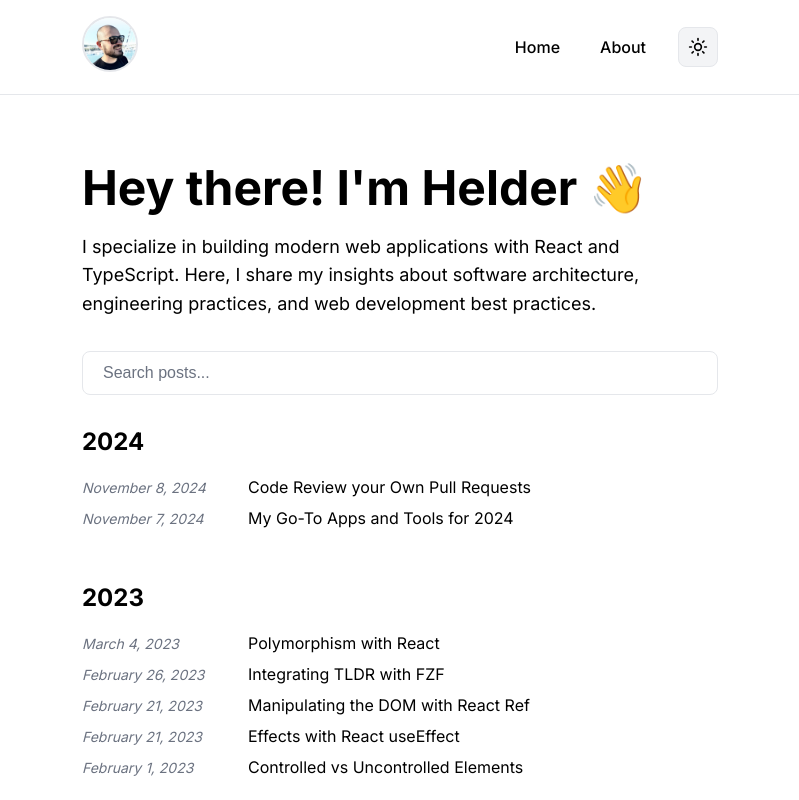
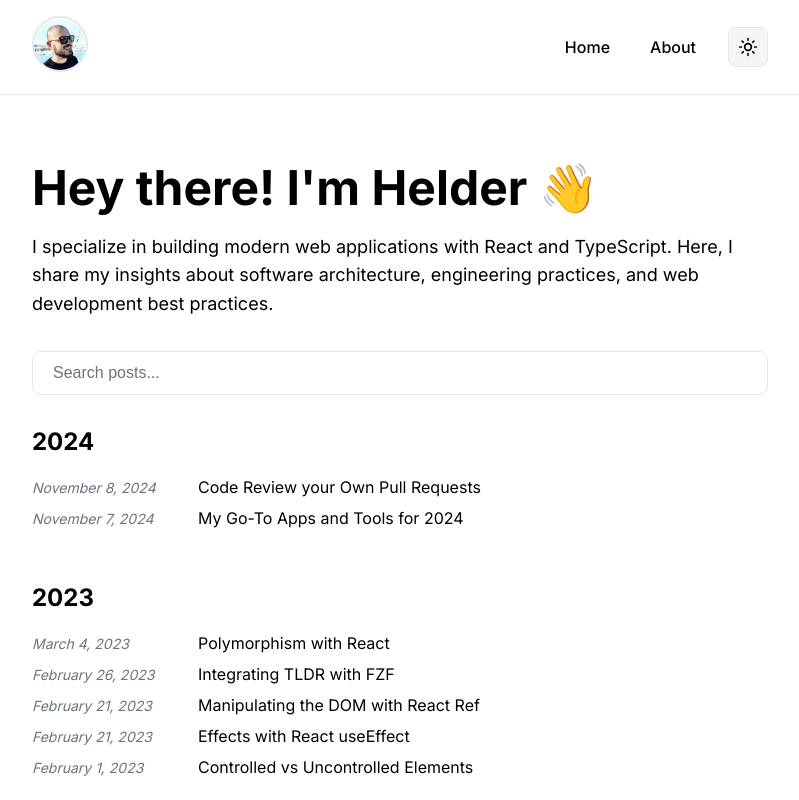
Before and after one commit to helderberto/helderberto.com, a Next.js app: page / in a window 1280 px wide. Shown: the top 800 px of the page, without its empty margins (240-1039 px from the left). Built offline with nearby package versions, Linux system fonts and the light colour scheme.

Commit message:
Update max width

```diff
--- a/src/app/globals.css
+++ b/src/app/globals.css
@@ -69,7 +69,7 @@
   --container-sm: 640px;
   --container-md: 768px;
   --container-lg: 1024px;
-  --max-width: 43.75rem; /* 700px */
+  --max-width: 50rem; /* 800px */
 
   /* Border Radius */
   --radius-sm: 0.25rem;
```
